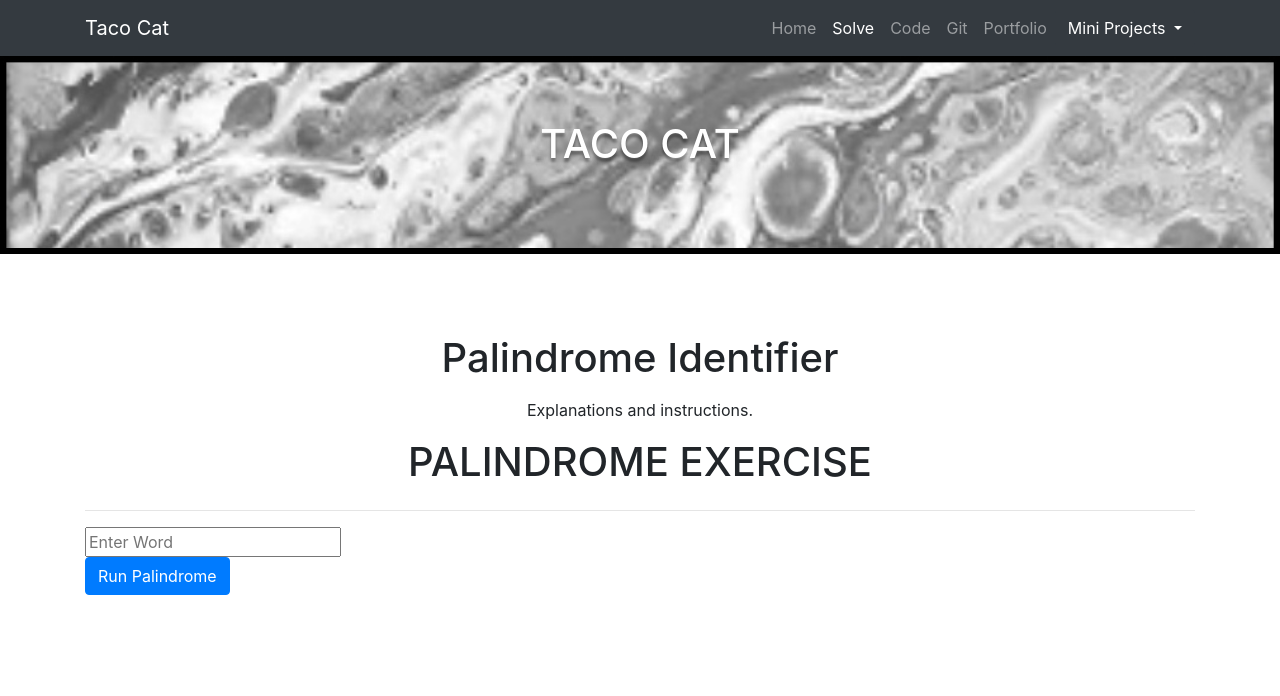
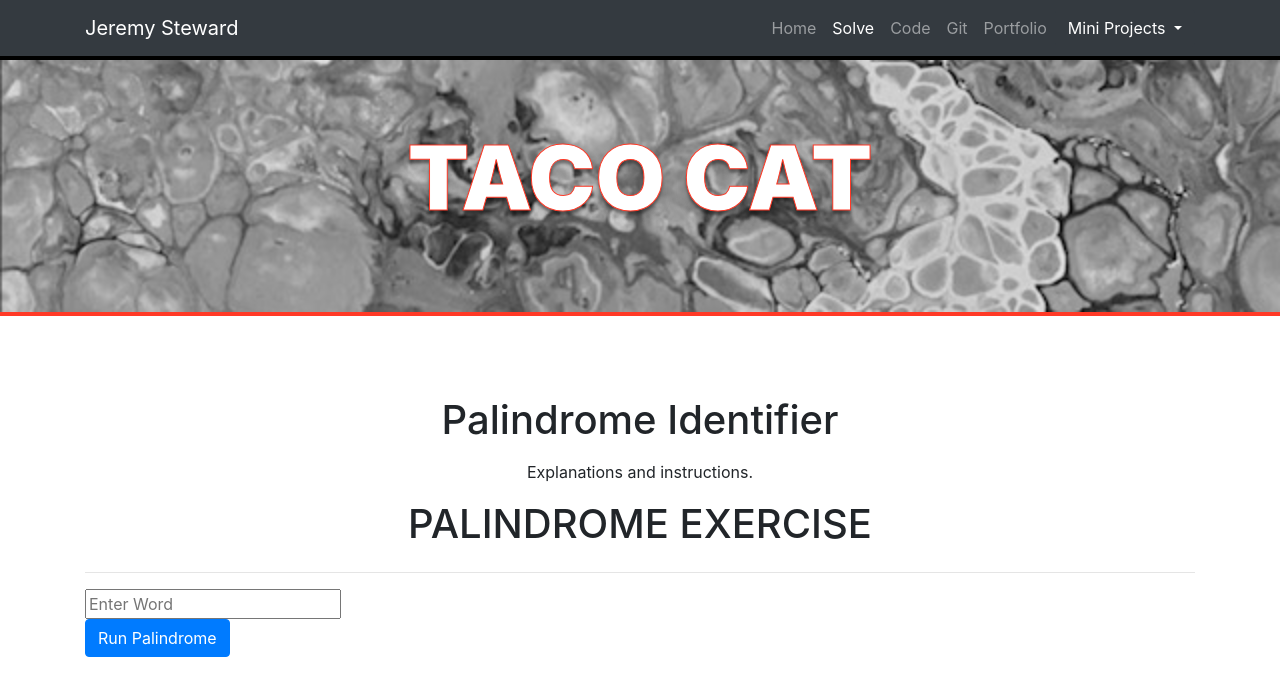
Before and after one commit to Alexandersaur/PalindromeMiniProject, a plain HTML site: page PalindromeMiniProject/Solve.html in a window 1280 px wide. Drawn offline with nearby package versions, Linux system fonts and the light colour scheme.

Commit message:
jumbotron update and link color game

```diff
--- a/PalindromeMiniProject/Solve.html
+++ b/PalindromeMiniProject/Solve.html
@@ -22,14 +22,21 @@
     <link rel="stylesheet" href="https://stackpath.bootstrapcdn.com/bootstrap/4.5.0/css/bootstrap.min.css" integrity="sha384-9aIt2nRpC12Uk9gS9baDl411NQApFmC26EwAOH8WgZl5MYYxFfc+NcPb1dKGj7Sk" crossorigin="anonymous">
     <style>
         .jumbotron {
-            background-image: url('projart6.jpg');
+            background-image: url('backgroundfive10.jpg');
             background-size: cover;
-            border-bottom: 6px solid black;
-            font: white;
-            font-weight: 800;
+            border-top: 4px solid black;
+            border-bottom: 4px solid #ff3926;
+            font-weight: 900;
             font-size: 50px;
             text-transform: uppercase;
+            text-shadow: -1px -1px 0 #000, 1px -1px 0 #000, -1px 1px 0 #000, 1px 1px 0 #000;
             text-shadow: 0px 4px 3px rgba(0,0,0,0.4), 0px 8px 13px rgba(0,0,0,0.1), 0px 10px 23px rgba(0,0,0,0.1);
+            -webkit-text-stroke: 1px #ff3926;
+        }
+
+        #span1 {
+            font-weight: 900;
+            font-size: 90px;
         }
     </style>
 </head>
@@ -39,7 +46,7 @@
     <!-- Navigation -->
     <nav class="navbar navbar-expand-lg navbar-dark bg-dark static-top">
         <div class="container">
-            <a class="navbar-brand" href="/Index.html">Taco Cat</a>
+            <a class="navbar-brand" href="/Index.html">Jeremy Steward</a>
             <button class="navbar-toggler" type="button" data-toggle="collapse" data-target="#navbarResponsive" aria-controls="navbarResponsive" aria-expanded="false" aria-label="Toggle navigation">
                 <span class="navbar-toggler-icon"></span>
             </button>
@@ -75,6 +82,7 @@
                         <a class="dropdown-item" href="//jeremysteward-cf-3.netlify.app/">Fizz Buzz</a>
                         <a class="dropdown-item" href="//jeremysteward-cf-4.netlify.app/">Sunset Hills</a>
                         <a class="dropdown-item" href="//jeremysteward-cf-2.netlify.app/">Sum of all fears</a>
+                        <a class="dropdown-item" href="//jeremysteward-cf-5.netlify.app/">Color Game</a>
                     </div>
                 </div>
             </div>
@@ -85,7 +93,7 @@
 
     <div class="jumbotron jumbotron-fluid">
         <div class="container text-white text-center">
-            <h1>Taco Cat</h1>
+            <h1><span id="span1">Taco Cat</span></h1>
             <p><!--Bootstrap is the most popular HTML, CSS, and JS framework for developing responsive, mobile-first projects on the web.--></p>
         </div>
     </div>
```
Also changed, not shown: PalindromeMiniProject/Code.html (+14 -6 lines), PalindromeMiniProject/Index.html (+14 -6 lines), PalindromeMiniProject/backgroundfive10.jpg (added), 1 other file.
